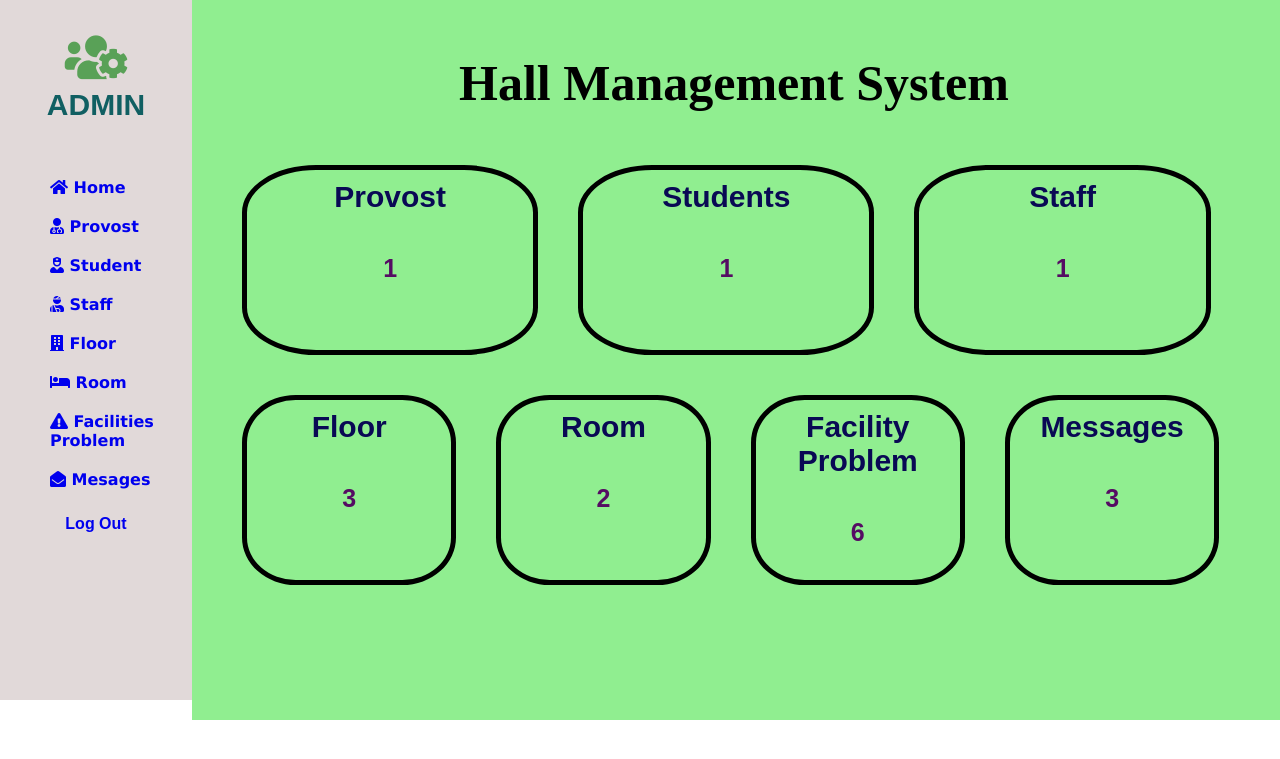
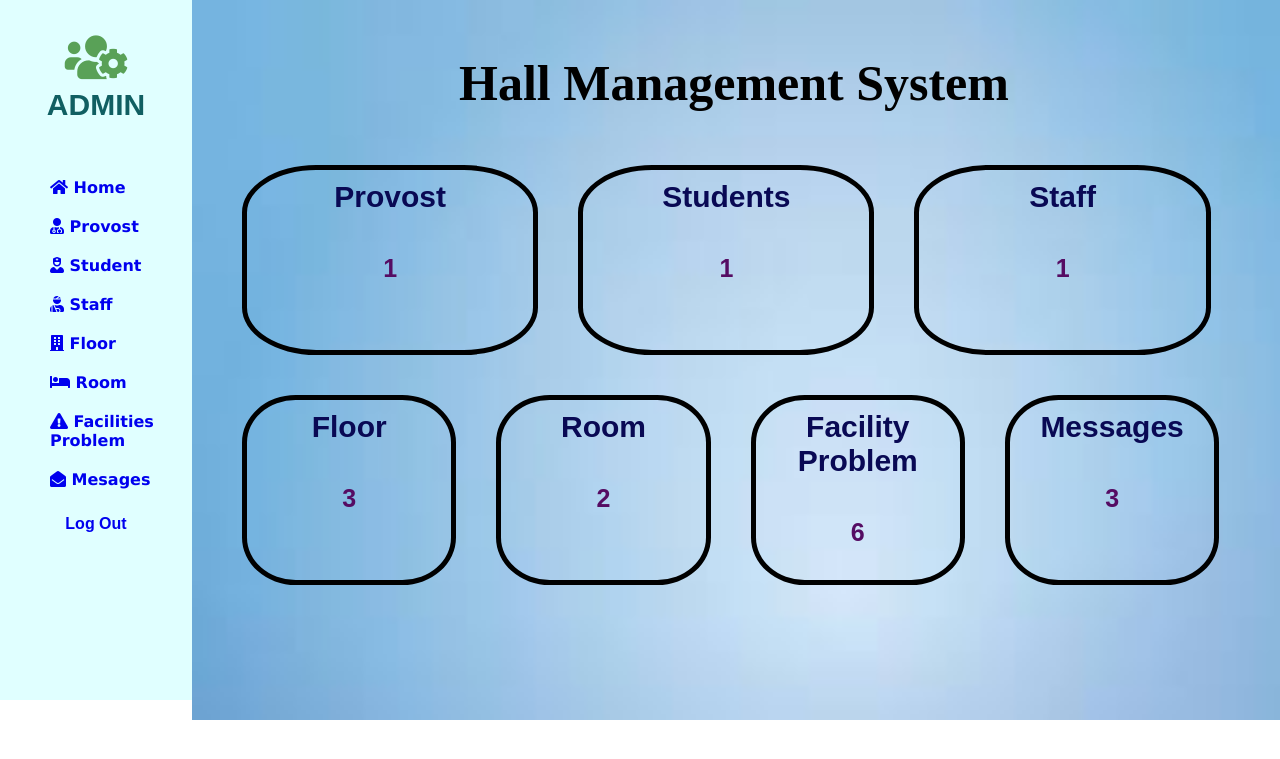
Before and after one commit to shakil2022/IWT-Final_Project, a PHP site: page /dashboard/home.php in a window 1280 px wide. Shown: the top 759 px of the page. Run offline with PHP 8.4, Linux system fonts and the light colour scheme; data comes from the database, SQL or seed files in the repository; some web fonts are replaced.

Commit message:
commit finally

```diff
--- a/dashboard/home.php
+++ b/dashboard/home.php
@@ -29,7 +29,8 @@
                width: 15%;
                height: 700px;
                position: absolute;
-               background-color: rgba(195, 179, 179, 0.493);
+               /* background-color: rgba(195, 179, 179, 0.493); */
+               background-color: #E0FFFF;
           }
 
           .slidebar header {
@@ -72,11 +73,13 @@
           /* body decoratin starts */
           .mainpart {
                /* background: rgba(96, 193, 138, 0.722); */
-               background: #90EE90;
+               /* background: #90EE90; */
+               background-image: url(../images/images.jpg);
                width: 85%;
                height: 720px;
                float: right;
                position: relative;
+               background-size: cover;
           }
 
           .infocard {
```
Also changed, not shown: images/images.jpg (added).
